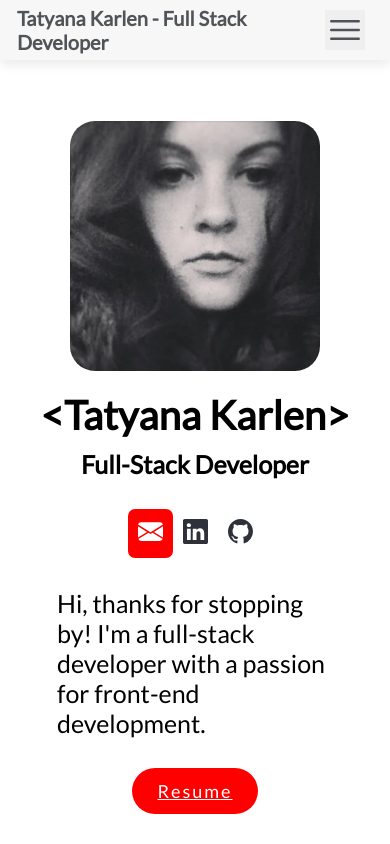
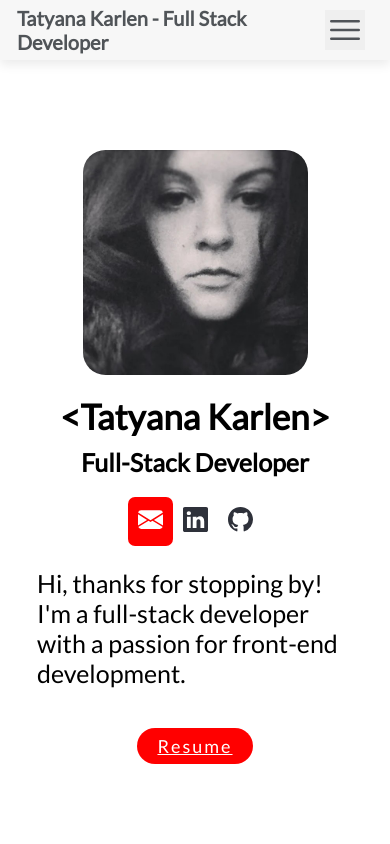
Before and after one commit to tatyanakarlen/PortfolioWebsite, a React (Create React App) app: page / in a window 390 px wide. Shown: the top 844 px of the page. Built offline with nearby package versions, Linux system fonts and the light colour scheme.

Commit message:
mobile versions done

```diff
--- a/src/components/Hero/Hero.css
+++ b/src/components/Hero/Hero.css
@@ -703,7 +703,8 @@ color: white;
 /* third attempt below */
 
 .outerHeroDiv {
-  width: calc(90% - 90px);
+  /* width: calc(90% - 90px); */
+  width:90%;
   margin-left: 60px;
   /* overflow: hidden; */
 }
@@ -908,10 +909,15 @@ color: white;
   margin-top: 2rem;
 }
 
-@media (max-width: 1052px) {
-  .mobile-header-outer-div {
+@media (max-width: 900px) {
+
+  .mobile-header {
+    padding: 100px 0;
+    height: auto;
+  }
+  /* .mobile-header-outer-div {
     padding-top: 155px;
-  }
+  } */
   .mobile-header img {
     height: 250px;
     width: 250px;
@@ -929,8 +935,8 @@ color: white;
     font-size: 3rem;
   }
   .mobile-header p {
-    font-size: 3rem;
-    padding-top: 30px;
+    font-size: 2.5rem;
+    /* padding-top: 30px; */
     width: 90%;
   }
 
@@ -947,11 +953,11 @@ color: white;
   }
 }
 
-@media (max-width: 768px) {
+/* @media (max-width: 768px) {
   .mobile-header-outer-div {
     padding-top: 60px;
   }
-}
+} */
 
 @media (max-width: 650px) {
   .mobile-header .resume-link {
@@ -976,8 +982,8 @@ color: white;
 
   .mobile-header p {
     font-size: 2.5rem;
-    padding: 20px 20px 0 20px;
-    margin-top: 1rem;
+    /* padding: 20px 20px 0 20px; */
+    /* margin-top: 1rem; */
     max-width: 90%;
   }
   .mobile-header .resume-link {
@@ -1000,7 +1006,7 @@ color: white;
   }
 }
 
-@media (max-width: 385px) {
+/* @media (max-width: 385px) {
   .mobile-header p {
     max-width: 97%;
   }
@@ -1016,15 +1022,19 @@ color: white;
 
 .mobile-header h3 {
   font-size: 2.5rem;
-}
+} */
 
-@media (max-width: 374px) {
+@media (max-width: 400px) {
   .mobile-header img {
     height: 225px;
     width: 225px;
   }
   .mobile-header h1 {
     font-size: 3.5rem;
+  }
+
+  .mobile-header h3 {
+    font-size: 2.5rem;
   }
   .btn-icons-container-mobile {
     margin-top: 20px;
@@ -1065,7 +1075,7 @@ color: white;
   }
 }
 
-@media screen and (max-width: 387px) and (max-height: 652px) {
+@media screen and (max-width: 387px) and (max-height: 774px) {
   .mobile-header img {
     height: 175px;
     width: 175px;
--- a/src/components/Hero/Hero.jsx
+++ b/src/components/Hero/Hero.jsx
@@ -36,7 +36,7 @@ const Hero = () => {
                 <h1>&lt; &frasl; About Me&gt;</h1>
                 <p>
                   Hi, thanks for stopping by! I'm a full-stack developer with a
-                  passion for frontend development. My daily grind is to find simple solutions to complicated problems. When I'm not coding, I'm playing or teaching
+                  passion for frontend development. When I'm not coding, I'm playing or teaching
                   piano. I have a well-known addiction to terrible b-movies.
                   <br />
                   <br />
```
